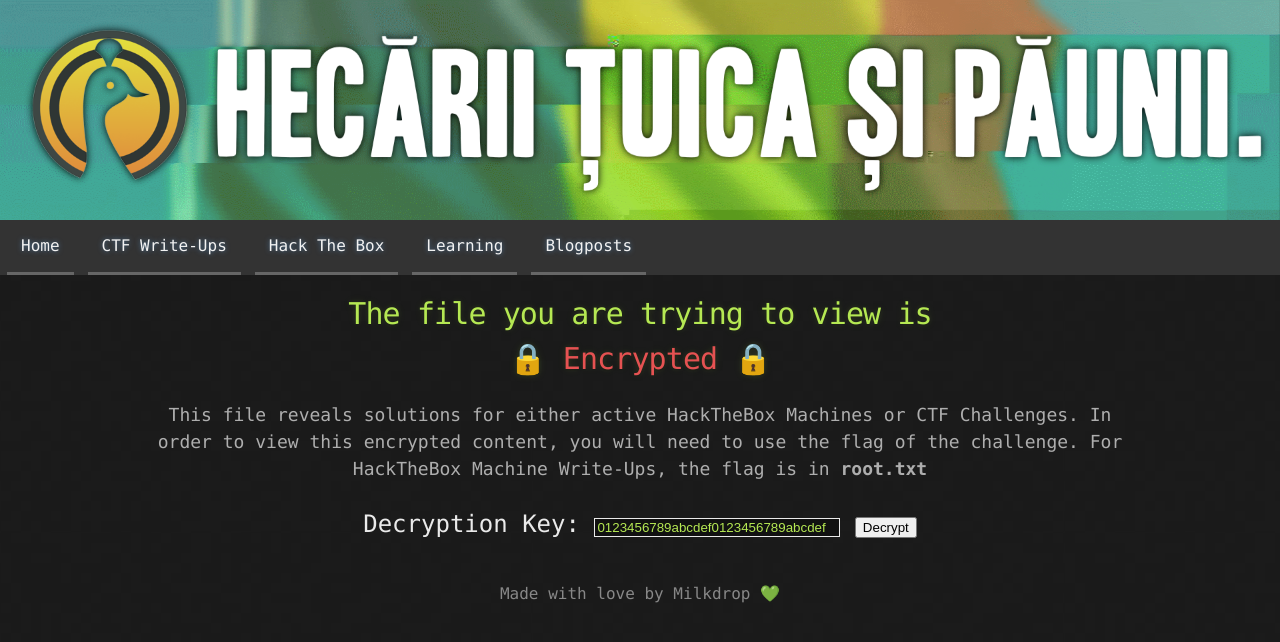
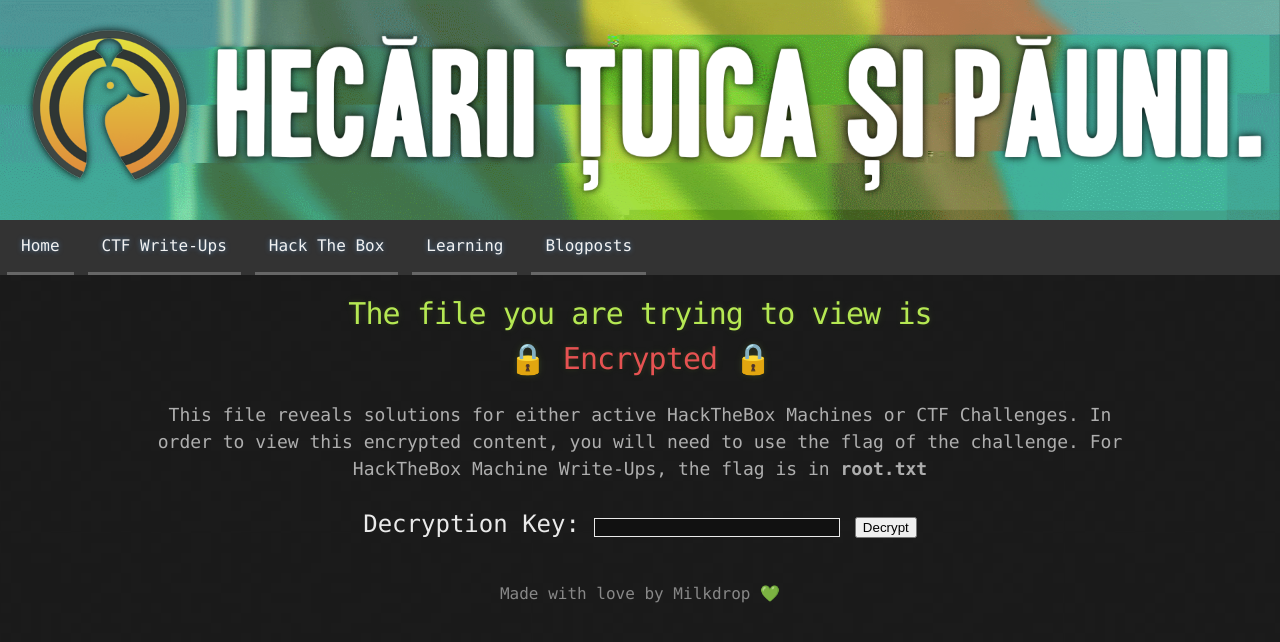
Before and after one commit to HecariiTuicaSiPaunii/Blog, a Jekyll site: the page built from decrypt.html, in a window 1280 px wide. Shown: the top 642 px of the page. Built offline with Jekyll 4.4.1, drawn with Linux system fonts in a browser that asks for light colours.

Commit message:
Update decrypt.html

```diff
--- a/decrypt.html
+++ b/decrypt.html
@@ -13,7 +13,7 @@
 
 <p style="font-size:24px; text-align:center">
     Decryption Key:
-    <input type="text" id="decryptionKey" value="0123456789abcdef0123456789abcdef" style="display: inline; width:240px; background:#111; border:1px solid #eaeaea; color:#B5E853">
+    <input type="text" id="decryptionKey" value="" style="display: inline; width:240px; background:#111; border:1px solid #eaeaea; color:#B5E853">
     <input style="display: inline;" type="submit" value="Decrypt" onclick="Decrypt()">
 </p>
 
```
